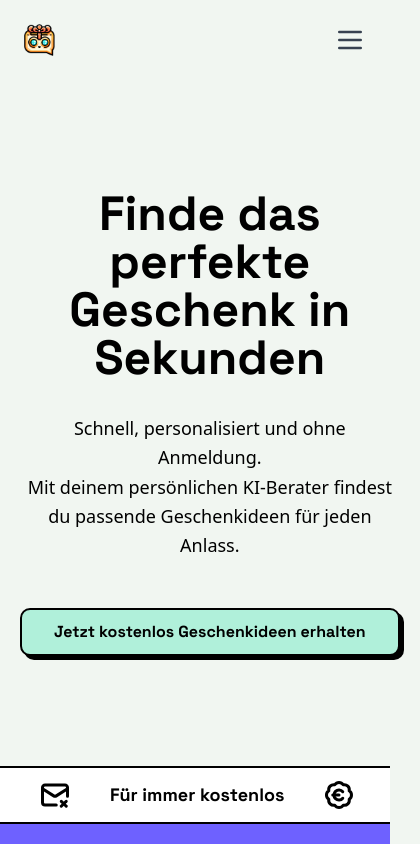
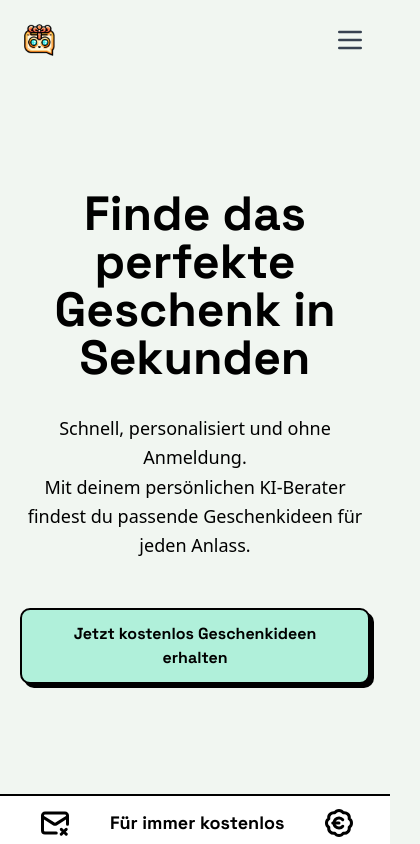
Before and after one commit to MartinSeeler/geschenkidee-chatbot, a Next.js app: page / in a window 390 px wide. Shown: the top 844 px of the page, 420 px wide, since content can reach past the window. Built offline with nearby package versions, Linux system fonts and the light colour scheme; what tailwindcss-bg-patterns would draw is missing.

Commit message:
Fix line wrap

```diff
--- a/components/features.tsx
+++ b/components/features.tsx
@@ -104,12 +104,7 @@ export default function Features() {
           })}
         </div>
         <div className="mx-auto w-container max-w-full flex mt-14 lg:mt-20 text-center justify-center px-5">
-          <Button
-            size="lg"
-            theme="mint"
-            className="h-12 md:text-lg lg:h-14 lg:text-xl w-full md:w-auto"
-            asChild
-          >
+          <Button size="lg" theme="mint" asChild>
             <Link href="/chat">Jetzt chatten und überraschen lassen</Link>
           </Button>
         </div>
--- a/components/header-menu.tsx
+++ b/components/header-menu.tsx
@@ -42,7 +42,7 @@ const HeaderMenu = () => {
           ))}
         </div> */}
         <div className="hidden lg:flex lg:flex-1 lg:justify-end">
-          <Button size="lg" asChild>
+          <Button asChild>
             <Link
               href="/new"
               onClick={() => setMobileMenuOpen(false)}
@@ -89,7 +89,7 @@ const HeaderMenu = () => {
                 ))}
               </div> */}
               <div className="py-6">
-                <Button size="lg" asChild>
+                <Button asChild>
                   <Link
                     href="/new"
                     onClick={() => setMobileMenuOpen(false)}
--- a/components/header.tsx
+++ b/components/header.tsx
@@ -17,12 +17,7 @@ export default function Header() {
           für jeden Anlass.
         </p>
 
-        <Button
-          size="lg"
-          theme="mint"
-          className="h-12 md:text-lg lg:h-14 lg:text-xl"
-          asChild
-        >
+        <Button size="lg" theme="mint" asChild>
           <Link href="/chat">Jetzt kostenlos Geschenkideen erhalten</Link>
         </Button>
       </div>
--- a/components/ui/button.tsx
+++ b/components/ui/button.tsx
@@ -6,7 +6,7 @@ import * as React from "react";
 import { cn } from "@/lib/utils";
 
 const buttonVariants = cva(
-  "inline-flex items-center text-black font-heading justify-center whitespace-nowrap rounded-base text-sm font-bold font-space ring-offset-white transition-all focus-visible:outline-none focus-visible:ring-2 focus-visible:ring-slate-950 focus-visible:ring-offset-2 disabled:pointer-events-none disabled:opacity-50",
+  "inline-flex items-center text-black font-heading justify-center rounded-base text-sm font-bold font-space ring-offset-white transition-all focus-visible:outline-none focus-visible:ring-2 focus-visible:ring-slate-950 focus-visible:ring-offset-2 disabled:pointer-events-none disabled:opacity-50",
   {
     variants: {
       variant: {
@@ -17,9 +17,9 @@ const buttonVariants = cva(
         neutral: "bg-white border-2 border-black",
       },
       size: {
-        default: "h-10 px-4 py-2",
-        sm: "h-9 px-3",
-        lg: "h-11 px-8 text-base",
+        default: "px-4 py-2",
+        sm: "px-3",
+        lg: "px-8 py-3 text-base w-full md:w-auto md:text-lg lg:text-xl",
         icon: "h-10 w-10",
         none: "",
       },
```
